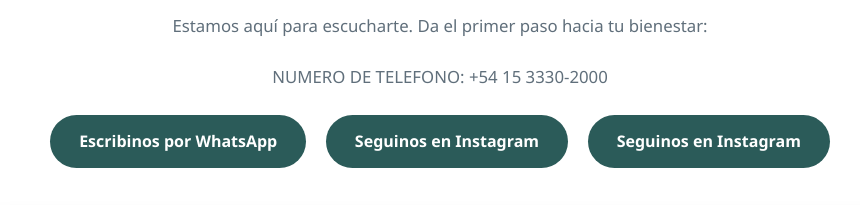
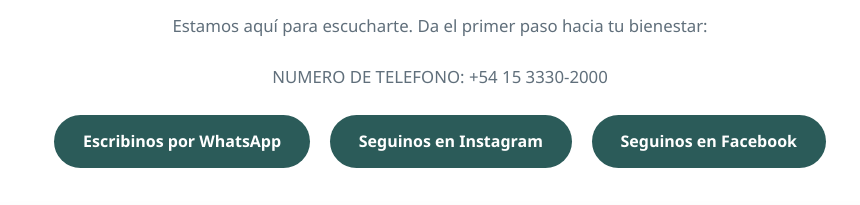
Before and after one commit to laorejaquetescucha/La-Oreja-Que-Tescucha, a plain HTML site: page index.html in a window 1280 px wide. Shown: the part 2459-2664 px from the top of the page, 200-1060 px from the left. Drawn offline with Linux system fonts and the light colour scheme.

Commit message:
Update index.html

```diff
--- a/index.html
+++ b/index.html
@@ -134,7 +134,7 @@
                 <li>
                     <!-- Facebook -->
                     <a href="https://www.facebook.com/share/19RVBaN1FB/" target="_blank" rel="noopener noreferrer">
-                        Seguinos en Instagram
+                        Seguinos en Facebook
                     </a>
                 </li>
             </ul>
```
